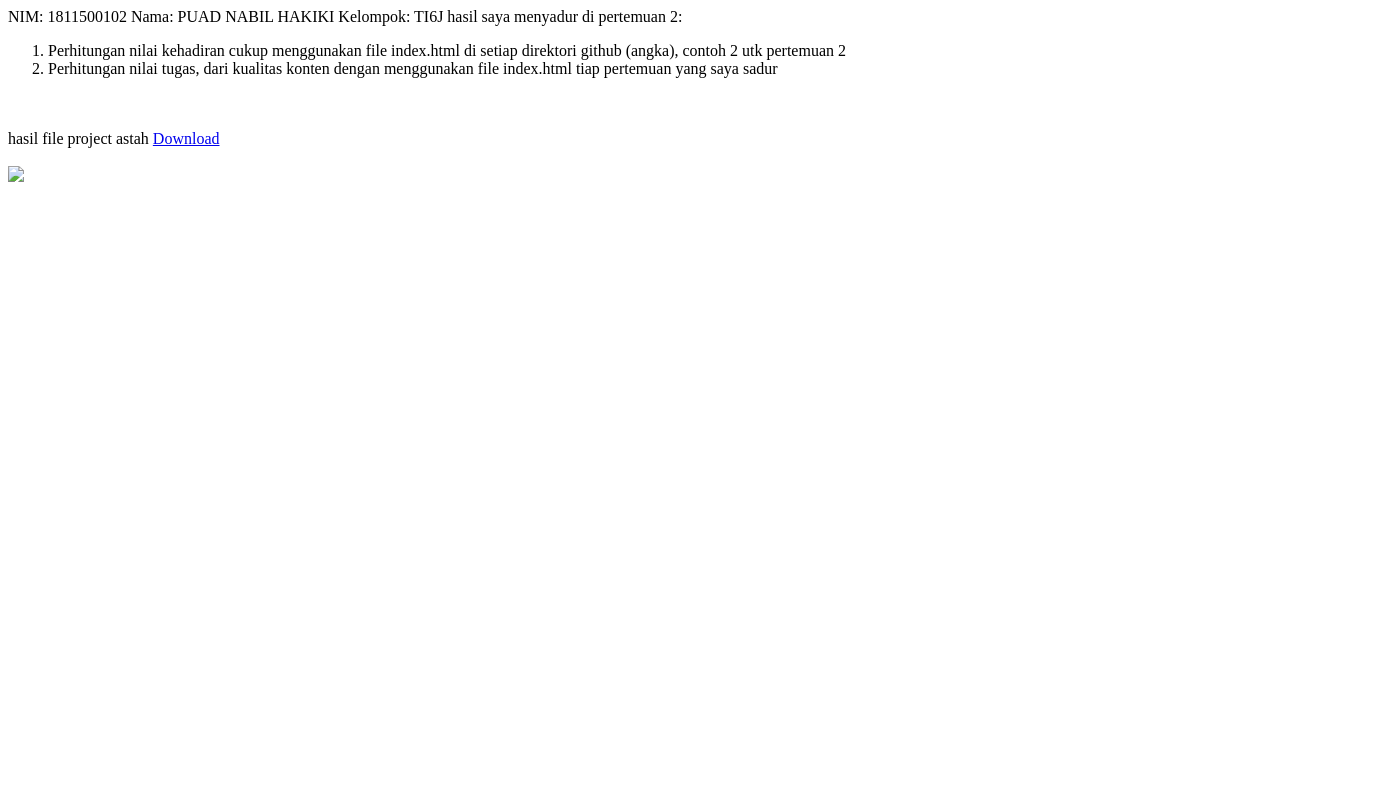
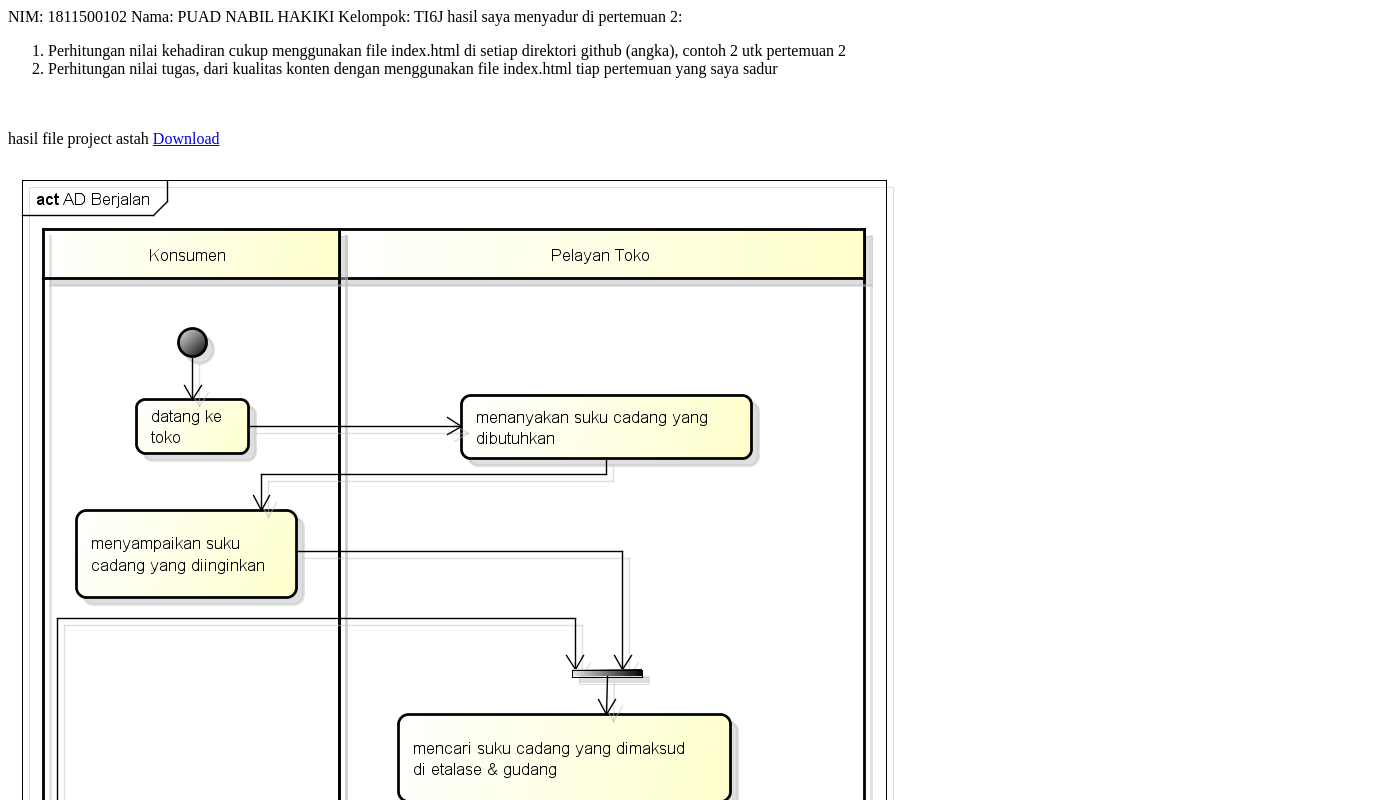
Before and after one commit to puad15/sadurrpl, a plain HTML site: page 2/index.html in a window 1280 px wide. Shown: the top 800 px of the page, 1374 px wide, since content can reach past the window. Drawn offline with Linux system fonts and the light colour scheme.

Commit message:
Update index.html

```diff
--- a/2/index.html
+++ b/2/index.html
@@ -11,4 +11,4 @@ hasil saya menyadur di pertemuan 2:
 <br><br>
 hasil file project astah <a href="AD Berjalan PUAD.asta" target="_blank">Download</a>
 <br><br>
-<img src="berjalan Puad.png"widht=100%>
+<img src="Puad.png"widht=100%>
```
